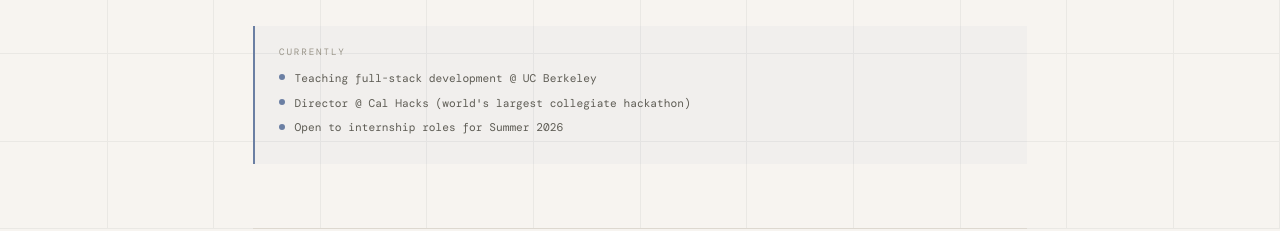
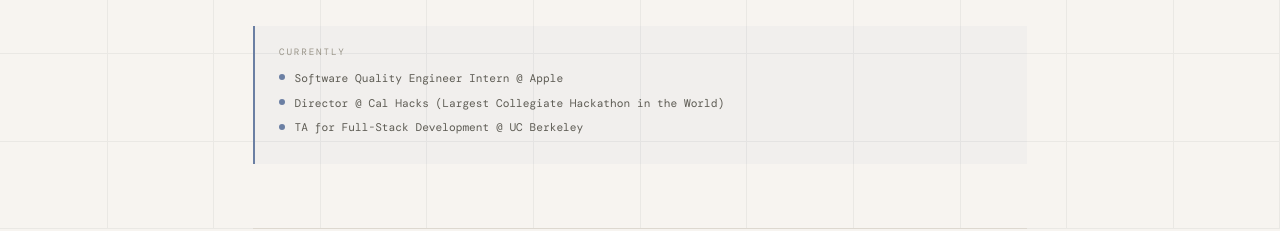
Before and after one commit to nicoleleehy1/nicole-portfolio-2026, a Next.js app: page / in a window 1280 px wide. Shown: the part 522-753 px from the top of the page. Built offline with nearby package versions, Linux system fonts and the light colour scheme; a web font is replaced by a local one.

Commit message:
updated resume 042826 and current status

```diff
--- a/src/app/page.tsx
+++ b/src/app/page.tsx
@@ -192,9 +192,9 @@
             }}>
               <p className="label" style={{ marginBottom: "0.75rem" }}>Currently</p>
               {[
-                "Teaching full-stack development @ UC Berkeley",
-                "Director @ Cal Hacks (world's largest collegiate hackathon)",
-                "Open to internship roles for Summer 2026",
+                "Software Quality Engineer Intern @ Apple",
+                "Director @ Cal Hacks (Largest Collegiate Hackathon in the World)",
+                "TA for Full-Stack Development @ UC Berkeley",
               ].map((line, i) => (
                 <div key={i} className="now-line">
                   <div className="now-dot" />
```
Also changed, not shown: 2 other files (tests, documents, lock files or other folders).
